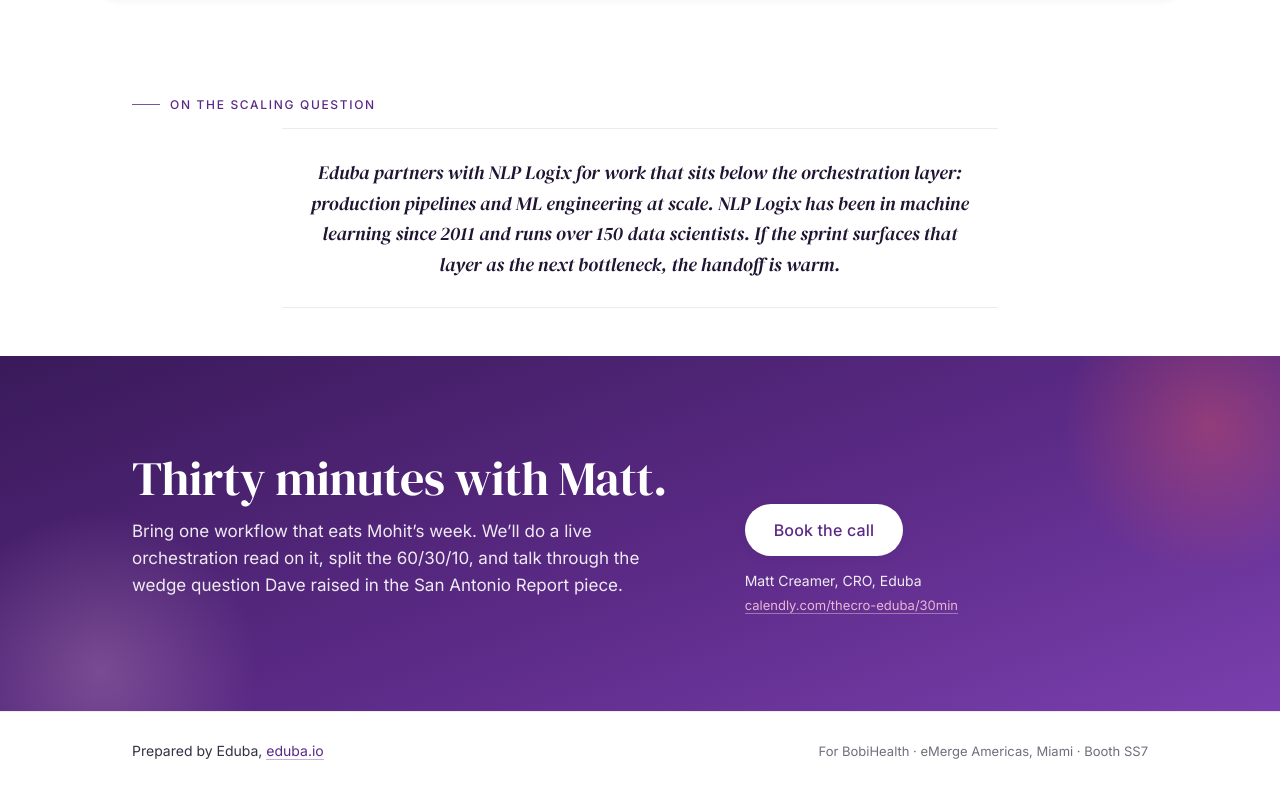
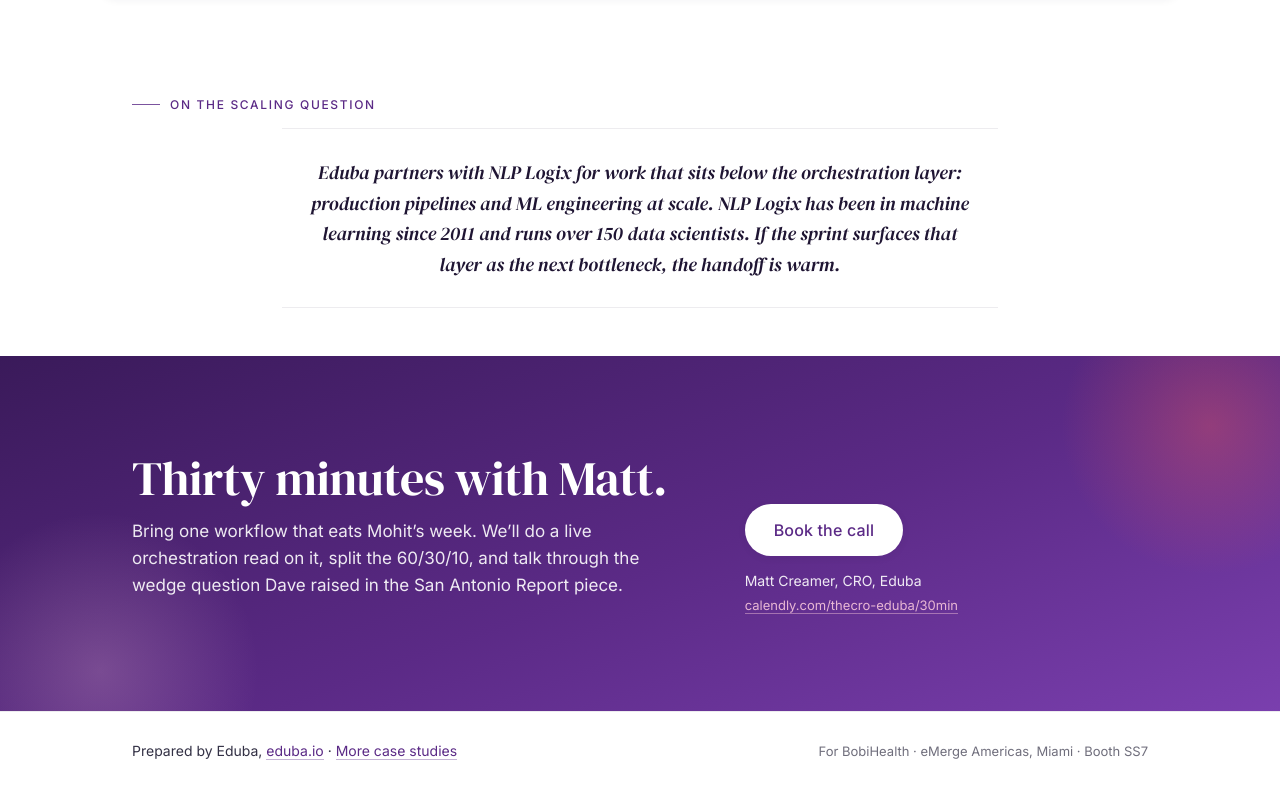
Before and after one commit to mattcreamer17-gif/bobihealth, a plain HTML site: page index.html in a window 1280 px wide. Shown: the part 3261-4060 px from the top of the page. Drawn offline with Linux system fonts and the light colour scheme.

Commit message:
Add eduba.io/works case studies link

```diff
--- a/index.html
+++ b/index.html
@@ -183,7 +183,7 @@
 
 <footer class="site-footer">
   <div class="wrap footer-inner">
-    <p class="footer-prep">Prepared by Eduba, <a href="https://eduba.io" target="_blank" rel="noopener">eduba.io</a></p>
+    <p class="footer-prep">Prepared by Eduba, <a href="https://eduba.io" target="_blank" rel="noopener">eduba.io</a> &middot; <a href="https://eduba.io/works" target="_blank" rel="noopener">More case studies</a></p>
     <p class="footer-meta">For BobiHealth &middot; eMerge Americas, Miami &middot; Booth SS7</p>
   </div>
 </footer>
```
